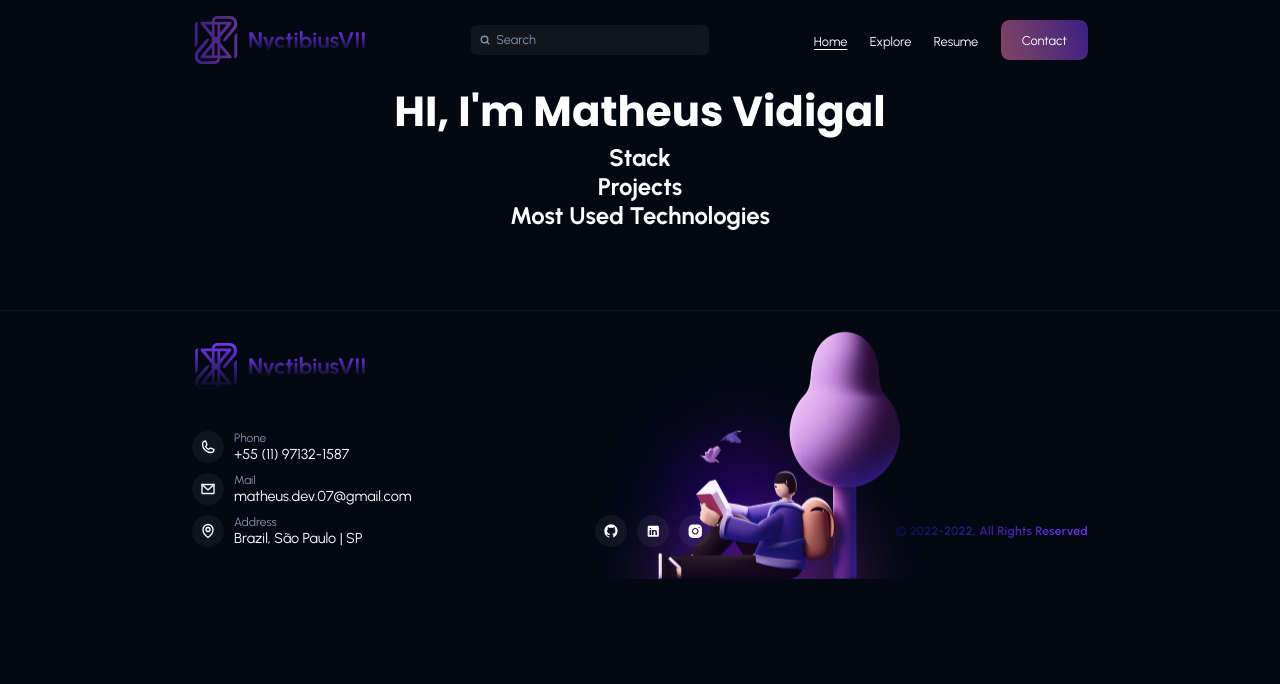
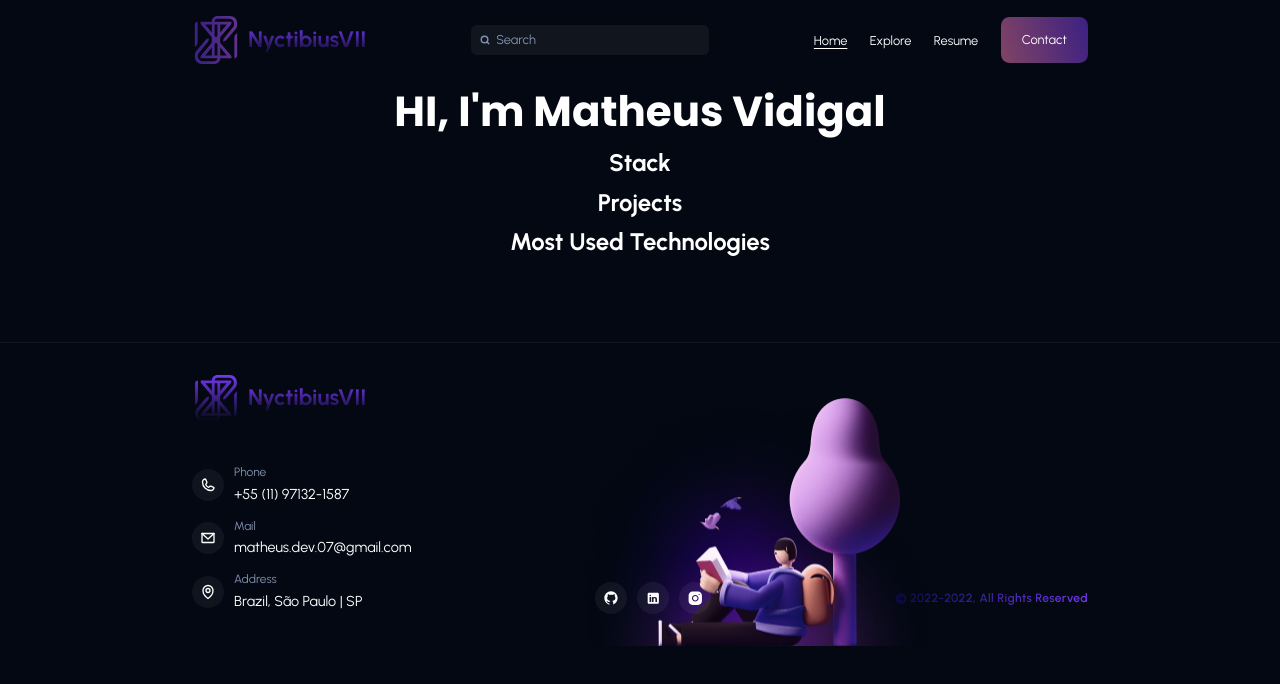
Before and after one commit to NyctibiusVII/Portfolio, a Next.js app: page / in a window 1280 px wide. Shown: the top 684 px of the page. Built offline with nearby package versions, Linux system fonts and the light colour scheme.

Commit message:
:recycle: refactor: Polishing the code

```diff
--- a/src/components/Footer.tsx
+++ b/src/components/Footer.tsx
@@ -42,7 +42,7 @@ export const Footer = () => {
                             </Button>
 
                             <div className={styles.info}>
-                                <h6>Phone</h6>
+                                <h3>Phone</h3>
                                 <p>{myInfos.phone}</p>
                             </div>
                         </div>
@@ -58,7 +58,7 @@ export const Footer = () => {
                             </Button>
 
                             <div className={styles.info}>
-                                <h6>Mail</h6>
+                                <h3>Mail</h3>
                                 <p>{myInfos.email}</p>
                             </div>
                         </div>
@@ -74,7 +74,7 @@ export const Footer = () => {
                             </Button>
 
                             <div className={styles.info}>
-                                <h6>Address</h6>
+                                <h3>Address</h3>
                                 <p>{myInfos.address}</p>
                             </div>
                         </div>
--- a/src/pages/_document.tsx
+++ b/src/pages/_document.tsx
@@ -8,15 +8,15 @@ export default class MyDocument extends Document {
     render() {
         const
             enUS  = 'en-US',
-            title = 'Portfolio',
+            title = 'Portfolio - (Matheus Vidigal)',
             site  = 'Portfolio',
             link  = 'https://nyctibiusvii.vercel.app',
-            favicon      = `${ link }/favicon.svg`,
-            homeImg      = `${ link }/HomePage-1366x768.png`,
-            NyctibiusVII = 'Matheus Vidigal - (NyctibiusVII)',
-            NyctibiusVII_twitter = '@NyctibiusVII',
-            description = '',
-            keywords    = ''
+            favicon = `${ link }/favicon.svg`,
+            homeImg = `${ link }/HomePage-1366x768.png`,
+            creator = 'Matheus Vidigal - (NyctibiusVII)',
+            userTwitter = '@NyctibiusVII',
+            description = 'Meu portfolio 💻',
+            keywords    = 'Portfolio, Develop, Desenvolvedor, Front-end, FullStack, Matheus Vidigal, ReactJS, NextJS'
 
         return (
             <Html lang={ enUS }>
@@ -24,22 +24,22 @@ export default class MyDocument extends Document {
                     <meta charSet='utf-8'                  />
                     <meta name='language' content={ enUS } />
 
-                    <meta name='robots'       content='all'     />
-                    <meta name='rating'       content='general' />
-                    <meta name='distribution' content='global'  />
-                    <meta name='description'  content=''        />
+                    <meta name='robots'       content='all'           />
+                    <meta name='rating'       content='general'       />
+                    <meta name='distribution' content='global'        />
+                    <meta name='description'  content={ description } />
 
                     <meta name='MobileOptimized'         content='320'                        />
                     <meta name='HandheldFriendly'        content='True'                       />
-                    <meta name='google'                  content='notranslate'                />
+                    <meta name='google'                  content='translate'                  />
                     <meta name='referrer'                content='no-referrer-when-downgrade' />
                     <meta name='theme-color'             content='#030812'                  />
                     <meta name='msapplication-TileColor' content='#030812'                  />
                     <meta name='msapplication-TileImage' content={ favicon }                  />
 
-                    <meta name='author'   content={ NyctibiusVII } />
-                    <meta name='creator'  content={ NyctibiusVII } />
-                    <meta name='keywords' content={ keywords }     />
+                    <meta name='author'   content={ creator }  />
+                    <meta name='creator'  content={ creator }  />
+                    <meta name='keywords' content={ keywords } />
 
                     <meta httpEquiv='content-type'     content='text/html; charset=UTF-8' />
                     <meta httpEquiv='content-language' content={ enUS }                   />
@@ -58,18 +58,18 @@ export default class MyDocument extends Document {
                     <meta property='og:image:width'      content='1366'          />
                     <meta property='og:image:height'     content='768'           />
 
-                    <meta property='article:author' content={ NyctibiusVII } />
+                    <meta property='article:author' content={ creator } />
 
-                    <meta name='twitter:title'        content={ title }                />
-                    <meta name='twitter:description'  content={ description }          />
-                    <meta name='twitter:card'         content='summary_large_image'    />
-                    <meta name='twitter:site'         content={ site }                 />
-                    <meta name='twitter:creator'      content={ NyctibiusVII_twitter } />
-                    <meta name='twitter:image'        content={ homeImg }              />
-                    <meta name='twitter:image:src'    content={ homeImg }              />
-                    <meta name='twitter:image:alt'    content='Thumbnail'              />
-                    <meta name='twitter:image:width'  content='1366'                   />
-                    <meta name='twitter:image:height' content='768'                    />
+                    <meta name='twitter:title'        content={ title }             />
+                    <meta name='twitter:description'  content={ description }       />
+                    <meta name='twitter:card'         content='summary_large_image' />
+                    <meta name='twitter:site'         content={ site }              />
+                    <meta name='twitter:creator'      content={ userTwitter }       />
+                    <meta name='twitter:image'        content={ homeImg }           />
+                    <meta name='twitter:image:src'    content={ homeImg }           />
+                    <meta name='twitter:image:alt'    content='Thumbnail'           />
+                    <meta name='twitter:image:width'  content='1366'                />
+                    <meta name='twitter:image:height' content='768'                 />
 
                     <link rel='shortcut icon' href='assets/favicon.svg' type='image/svg' />
 
--- a/src/styles/components/Footer.module.scss
+++ b/src/styles/components/Footer.module.scss
@@ -42,7 +42,7 @@
                 gap: 0.625rem;
 
                 .info {
-                    h6 {
+                    h3 {
                         color: var(--text-footer-info-fg);
                         font-size: 0.5rem;
                         font-weight: 400;
@@ -91,7 +91,7 @@
 
                 > div {
                     .info {
-                        h6 { font-size: 0.75rem; }
+                        h3 { font-size: 0.75rem; }
                         p { font-size: 0.9rem; }
                     }
                 }
@@ -121,7 +121,7 @@
         .content {
             .contact {
                 > div .info {
-                    h6 { font-size: 0.875rem; }
+                    h3 { font-size: 0.875rem; }
                     p { font-size: 1.25rem; }
                 }
             }
--- a/src/styles/global.scss
+++ b/src/styles/global.scss
@@ -112,14 +112,37 @@ html {
         background-color: var(--background);
         color: var(--text-plain);
 
-        text-rendering: optimizeLegibility;
-        -webkit-font-smoothing: antialiased;
-        -moz-osx-font-smoothing: grayscale;
-
         &,
         input,
         button,
-        textarea { font: 400 1rem 'Urbanist', sans-serif; }
+        textarea {
+            font-size: 1rem;
+            font-weight: 400;
+            font-display: optional;
+            font-family:
+                'Urbanist',
+                'Inter',
+                -apple-system,
+                BlinkMacSystemFont,
+                'Segoe UI',
+                'Roboto',
+                'Oxygen',
+                'Ubuntu',
+                'Cantarell',
+                'Fira Sans',
+                'Droid Sans',
+                'Helvetica Neue',
+                sans-serif;
+            line-height: 1.65;
+
+            font-feature-settings: "kern";
+            -webkit-font-feature-settings: "kern";
+            -moz-font-feature-settings: "kern";
+
+            text-rendering: optimizeLegibility;
+            -webkit-font-smoothing: antialiased;
+            -moz-osx-font-smoothing: grayscale;
+        }
 
         a {
             color: inherit;
```
